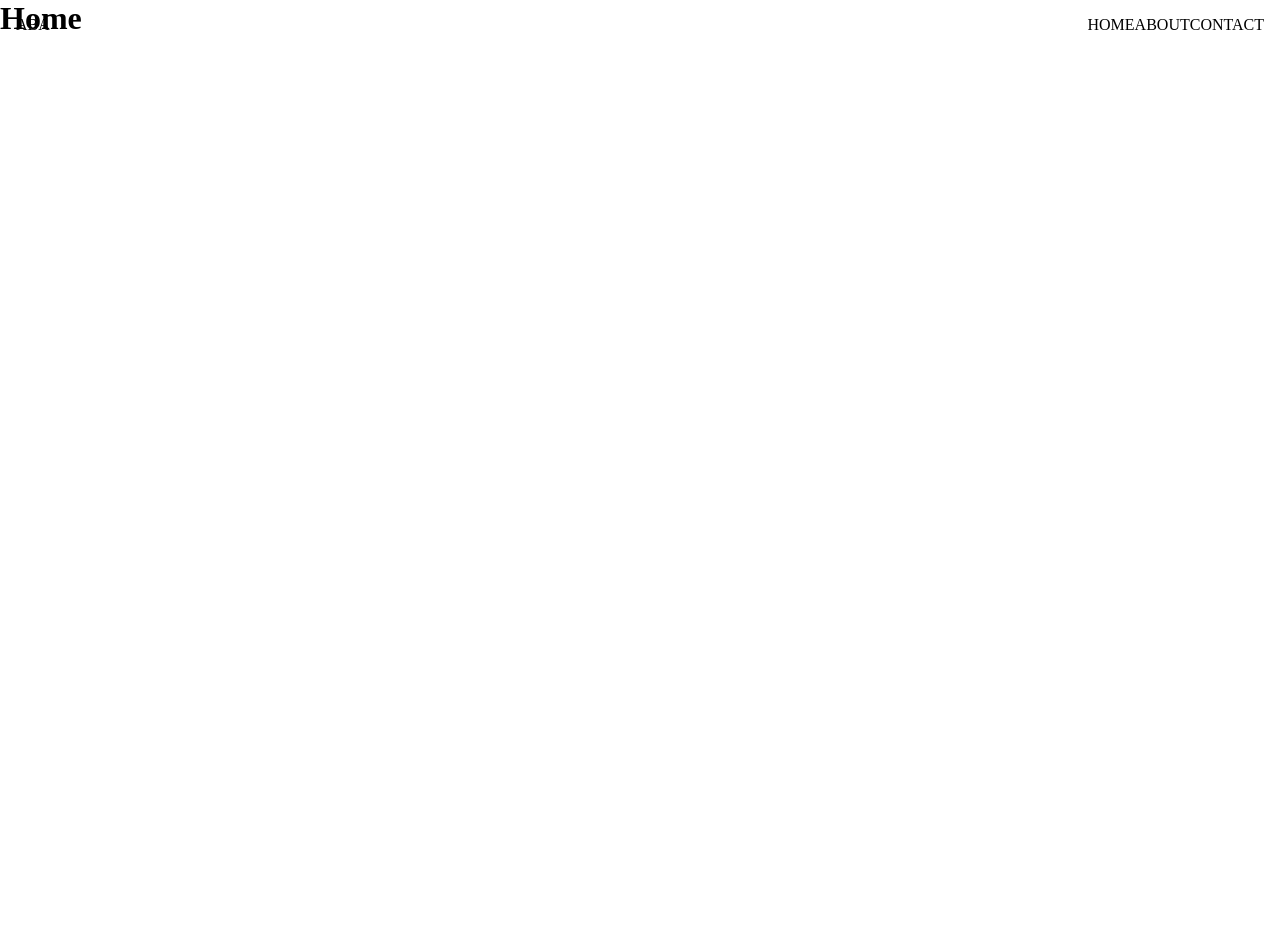
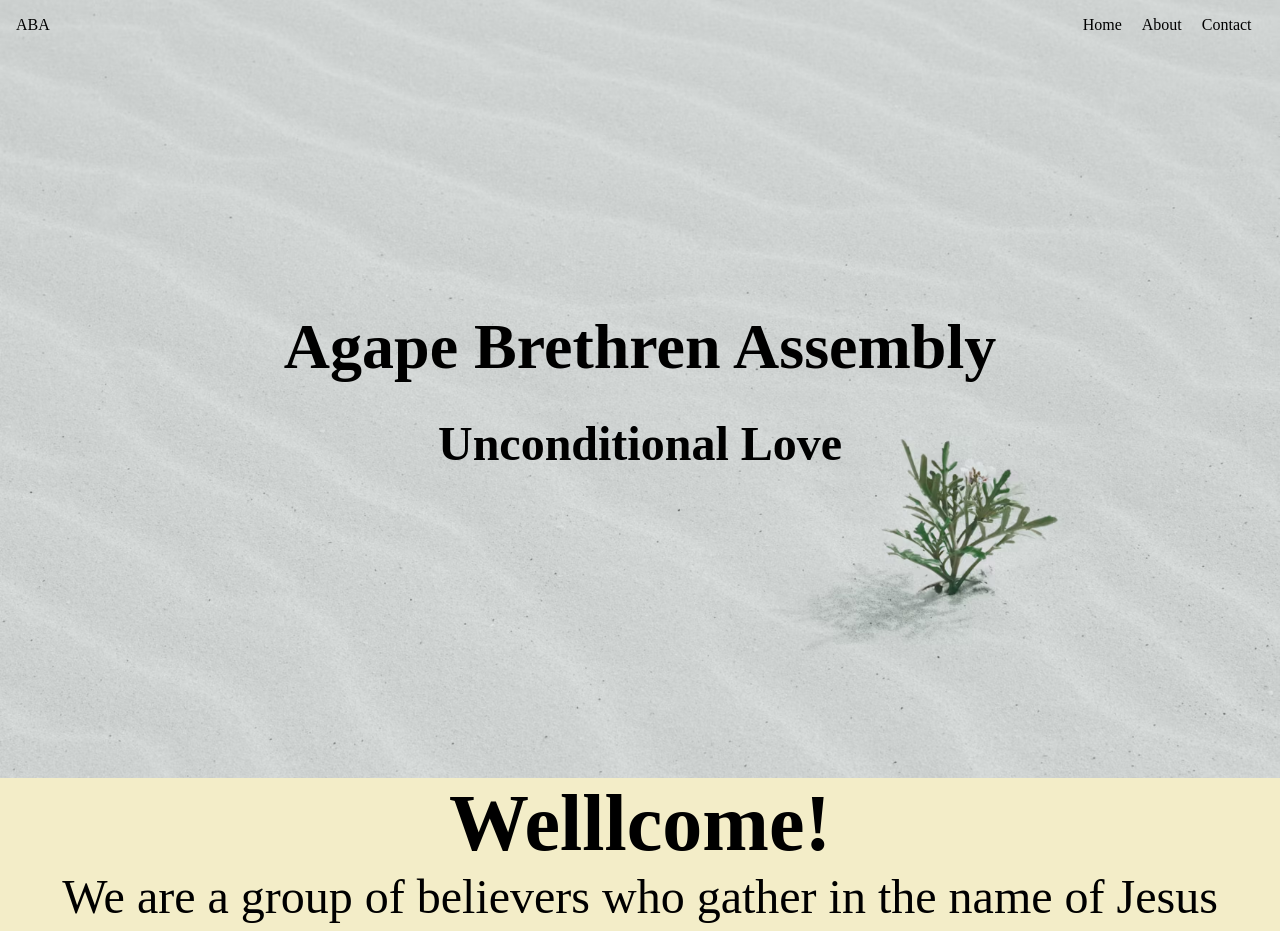
Before and after one commit to NoelVarghese2006/ABA_Official, a Next.js app in the folder a/: page / in a window 1280 px wide. Shown: the top 931 px of the page. Before the commit the page ends 800 px from the top, so only its background shows below. Built offline with nearby package versions, Linux system fonts and the light colour scheme.

Commit message:
home page

```diff
--- a/a/components/header.js
+++ b/a/components/header.js
@@ -1,8 +1,10 @@
 import Link from "next/link";
+
+import '@/styles/header.css'
 
 export default function Header() {
     return (
-        <header>
+        <header className="navbar">
             <div className="logo">
                 <Link href='/'>ABA</Link>
             </div>
--- a/a/pages/_app.js
+++ b/a/pages/_app.js
@@ -16,24 +16,7 @@ const App = ({Component, pageProps}) => {
                     animate={{ scaleY: 0 }}
                     exit={{ scaleY: 1 }}
                     transition={{ duration: 0.7, ease: [0.22, 1, 0.36, 1] }}
-                ></motion.div>
-
-                <motion.div
-                    className="horizontal-right"
-                    initial={{ scaleX: 0 }}
-                    animate={{ scaleX: 0}}
-                    exit={{ scaleX: 1 }}
-                    transition={{ duration: 0.7, ease: [0.22, 1, 0.36, 1], delay: 0.7 }}
-                ></motion.div>
-
-                <motion.div
-                    className="horizontal-left"
-                    initial={{ scaleX: 1 }}
-                    animate={{ scaleX: 0}}
-                    exit={{ scaleX: 0 }}
-                    transition={{ duration: 0.7, ease: [0.22, 1, 0.36, 1], delay: 0.7 }}
-                ></motion.div>
-
+                ><h1>The Fear of the Lord is the beginning of wisdom</h1></motion.div>
                 <motion.div
                     className="slide-out"
                     initial={{ scaleY: 1 }}
--- a/a/pages/index.js
+++ b/a/pages/index.js
@@ -2,10 +2,26 @@ import Page from "@/components/page";
 import Link from "next/link";
 import Image from "next/image";
 
+import '@/styles/home.css'
+
 export default function Home() {
     return (
         <Page>
-            <h1>Home</h1>
+            <Image
+                alt="Intro Image"
+                src="/sand.avif"
+                width={1770}
+                height={1180}
+                className='bg-image'
+              />
+            <div className="title">
+                <h1 className="name">Agape Brethren Assembly</h1>
+                <h2>Unconditional Love</h2>
+            </div>
+            <div className="greetings">
+                <h1>Welllcome!</h1>
+                <p>We are a group of believers who gather in the name of Jesus Christ according to the New Testament principles.</p>
+            </div>
         </Page>
     )
 }
--- a/a/styles/global.css
+++ b/a/styles/global.css
@@ -7,33 +7,13 @@ html, body {
     width: 100vw;
     height: 100vh;
 }
-header {
-    position: fixed;
-    width: 100%;
-    display: flex;
-    justify-content: space-between;
-    padding: 1em;
-}
-header .header-items {
-    display: flex;
-}
-header .header-items .header-item .logo {
-    padding-left: 1em;
-    padding-right: 2em;
-    border: 2px solid red;
-}
-a {
-    text-decoration: none;
-    color: #000;
-    text-transform: uppercase;
-}
 .slide-in {
     position: absolute;
     top: 0;
     left: 0;
     width: 100%;
     height: 100vh;
-    background-color: #000;
+    background-color: red;
     transform-origin: bottom;
 }
 .slide-out {
@@ -45,21 +25,12 @@ a {
     background-color: red;
     transform-origin: top;
 }
-.horizontal-right {
-    background-color: red;
-    transform-origin: left;
-    top: 0;
-    left: 0;
-    position: absolute;
-    height: 100vh;
-    width: 100vw;
+h1
+{
+    text-align: center;
 }
-.horizontal-left {
-    background-color: blue;
-    transform-origin: left;
-    top: 0;
-    left: 0;
-    position: absolute;
-    height: 100vh;
-    width: 100vw;
+p
+{
+
+    text-align: center;
 }
--- /dev/null
+++ b/a/styles/header.css
@@ -0,0 +1,24 @@
+.navbar
+{
+    display: flex;
+    flex-direction: row;
+    justify-content: space-between;
+    margin: 1em;
+}
+.header-items
+{
+    display: flex;
+    justify-content: center;
+    align-items: center;
+    gap: 20px;
+    margin-right: 1%;
+}
+a
+{
+    color: black;
+    text-decoration: none;
+}
+a:hover
+{
+    color: #7d0a0a;
+}
--- /dev/null
+++ b/a/styles/home.css
@@ -0,0 +1,39 @@
+.bg-image
+{
+    height: 100vh;
+    width: 100vw;
+    object-fit: cover;
+    position: absolute;
+    margin-left: 0;
+    top: 0;
+    z-index: -1;
+}
+.greetings
+{
+    margin-top: 6vh;
+    background-color: #F3EDC8;
+}
+.greetings h1{
+    font-size: 500%;
+}
+.greetings p {
+    font-size: 300%;
+}
+.title
+{
+    font-size: 200%;
+    font-weight: bold;
+    text-align: center;
+    color: black;
+    width: auto;
+    height: 85vh;
+    display: flex;
+    flex-direction: column;
+    justify-content: center;
+    z-index: -1;
+
+}
+.name
+{
+    margin-bottom: 0.5em;
+}
```
Also changed, not shown: a/public/sand.avif (added). Lines whose indentation alone changed are shown as unchanged.
